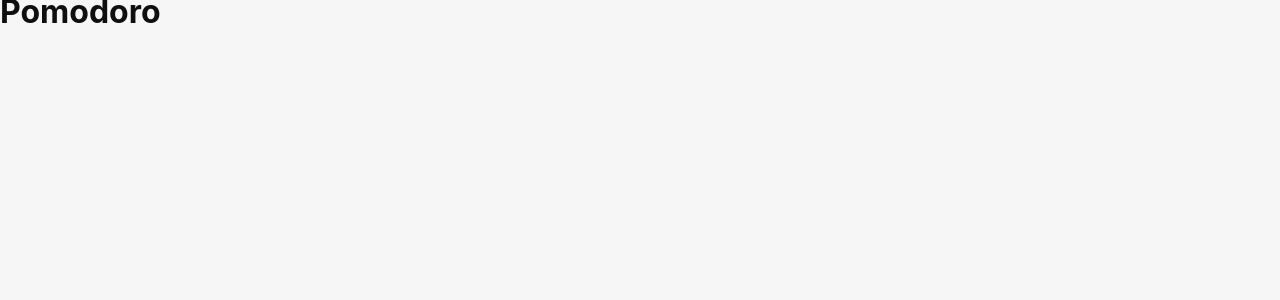
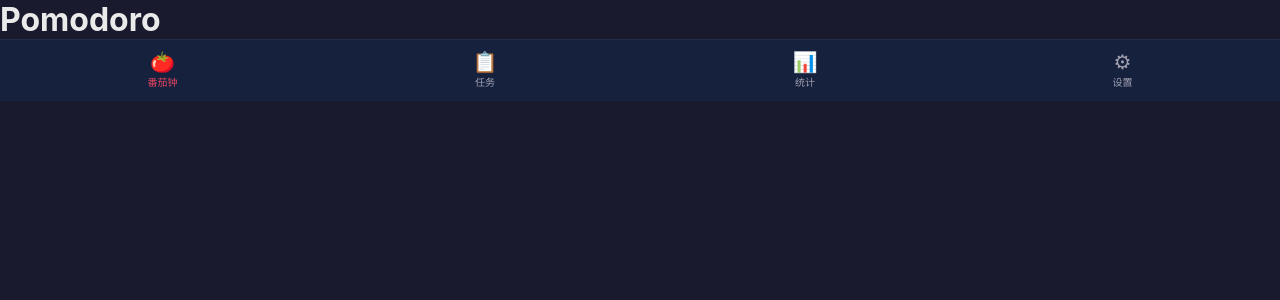
Before and after one commit to ITjiangpan/pomodoro-tool, a Vue app: page / in a window 1280 px wide. Shown: the top 300 px of the page. Built offline with nearby package versions, Linux system fonts and the light colour scheme; the HTML template or start-up script is replaced by a standard one.

Commit message:
feat: add global styles, App shell, and shared components

```diff
--- a/src/App.vue
+++ b/src/App.vue
@@ -1,6 +1,14 @@
 <script setup lang="ts">
+import BottomNav from './components/BottomNav.vue'
 </script>
 
 <template>
-  <router-view />
+  <div class="app-shell">
+    <router-view />
+    <BottomNav />
+  </div>
 </template>
+
+<style scoped>
+.app-shell { display: flex; flex-direction: column; height: 100vh; }
+</style>
--- /dev/null
+++ b/src/components/BottomNav.vue
@@ -0,0 +1,42 @@
+<script setup lang="ts">
+import { useRoute, useRouter } from 'vue-router'
+
+const route = useRoute()
+const router = useRouter()
+
+const tabs = [
+  { path: '/', icon: '🍅', label: '番茄钟' },
+  { path: '/tasks', icon: '📋', label: '任务' },
+  { path: '/stats', icon: '📊', label: '统计' },
+  { path: '/settings', icon: '⚙', label: '设置' },
+]
+</script>
+
+<template>
+  <nav class="bottom-nav">
+    <button
+      v-for="tab in tabs" :key="tab.path"
+      :class="['nav-item', { active: route.path === tab.path }]"
+      @click="router.push(tab.path)"
+    >
+      <span class="nav-icon">{{ tab.icon }}</span>
+      <span class="nav-label">{{ tab.label }}</span>
+    </button>
+  </nav>
+</template>
+
+<style scoped>
+.bottom-nav {
+  display: flex; justify-content: space-around; align-items: center;
+  background: var(--color-surface); border-top: 1px solid rgba(255,255,255,0.06);
+  padding: 8px 0; flex-shrink: 0;
+}
+.nav-item {
+  display: flex; flex-direction: column; align-items: center; gap: 2px;
+  background: none; color: var(--color-text-muted); padding: 4px 16px;
+  border-radius: var(--radius-sm); font-size: 11px;
+}
+.nav-item.active { color: var(--color-primary); }
+.nav-icon { font-size: 20px; line-height: 1; }
+.nav-label { font-size: 10px; }
+</style>
--- a/src/style.css
+++ b/src/style.css
@@ -1,24 +1,38 @@
 :root {
-  font-family: Inter, Avenir, Helvetica, Arial, sans-serif;
-  font-size: 16px;
-  line-height: 24px;
-  font-weight: 400;
-  color: #0f0f0f;
-  background-color: #f6f6f6;
-  font-synthesis: none;
-  text-rendering: optimizeLegibility;
-  -webkit-font-smoothing: antialiased;
-  -moz-osx-font-smoothing: grayscale;
-  -webkit-text-size-adjust: 100%;
+  --color-bg: #1a1a2e;
+  --color-surface: #16213e;
+  --color-primary: #e94560;
+  --color-secondary: #0f3460;
+  --color-text: #eaeaea;
+  --color-text-muted: #a0a0b0;
+  --color-accent: #00b4d8;
+  --color-success: #52b788;
+  --radius: 12px;
+  --radius-sm: 8px;
 }
 
-* {
-  margin: 0;
-  padding: 0;
-  box-sizing: border-box;
+* { margin: 0; padding: 0; box-sizing: border-box; }
+
+body {
+  font-family: -apple-system, BlinkMacSystemFont, 'Segoe UI', system-ui, sans-serif;
+  background: var(--color-bg);
+  color: var(--color-text);
+  min-height: 100vh;
+  overflow: hidden;
+  -webkit-user-select: none;
+  user-select: none;
 }
 
-body {
-  margin: 0;
-  padding: 0;
+#app { height: 100vh; display: flex; flex-direction: column; }
+
+button { cursor: pointer; border: none; border-radius: var(--radius-sm); font-size: 14px; font-weight: 500; transition: all 0.2s ease; }
+button:active { transform: scale(0.97); }
+
+input {
+  background: var(--color-secondary); color: var(--color-text);
+  border: 1px solid transparent; border-radius: var(--radius-sm);
+  padding: 8px 12px; font-size: 14px; outline: none;
+  transition: border-color 0.2s;
 }
+input:focus { border-color: var(--color-primary); }
+input::placeholder { color: var(--color-text-muted); }
```
Also changed, not shown: src/components/ControlButtons.vue (added, +33 -0 lines), src/components/TaskQuickSelect.vue (added, +67 -0 lines), src/components/TimerDisplay.vue (added, +31 -0 lines).
